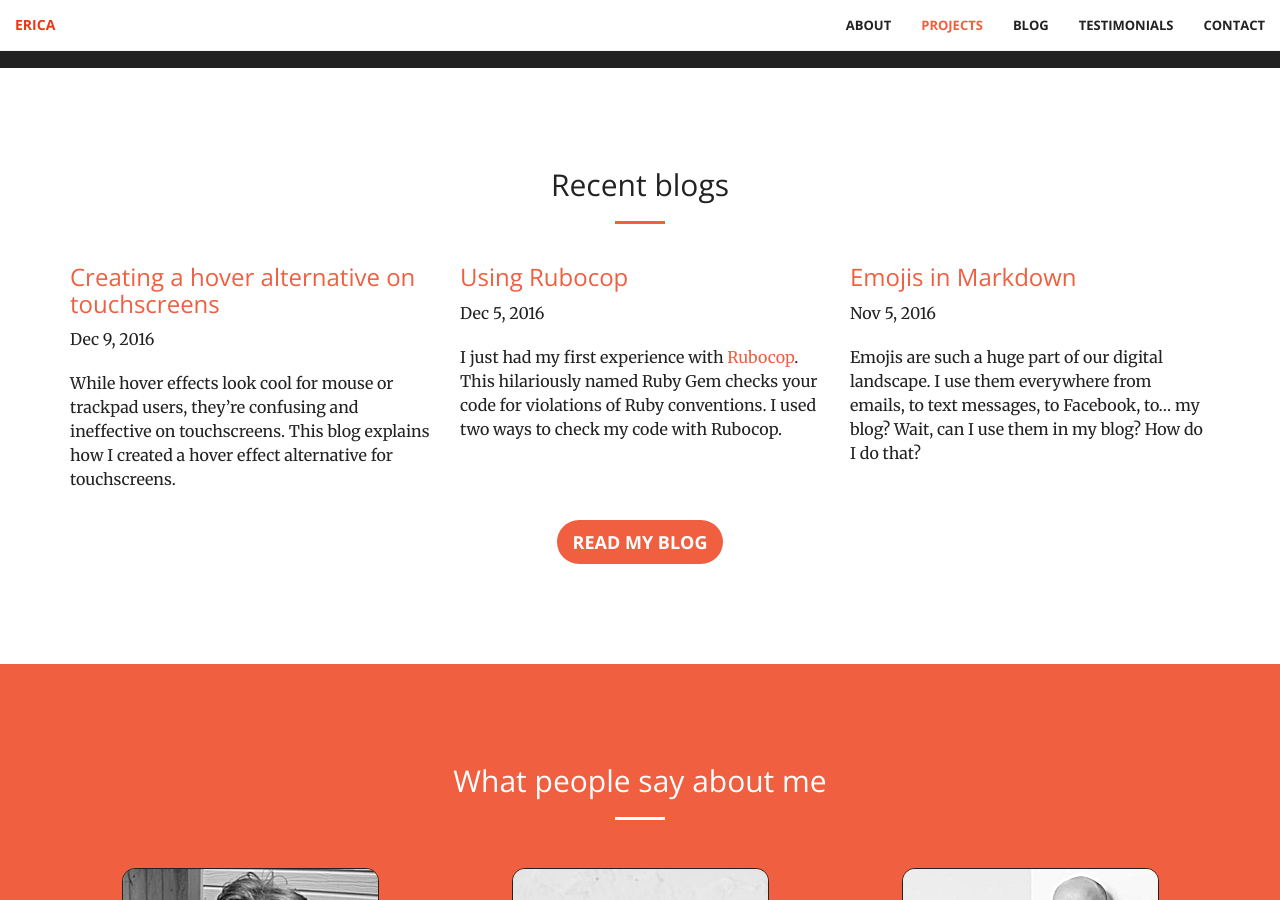
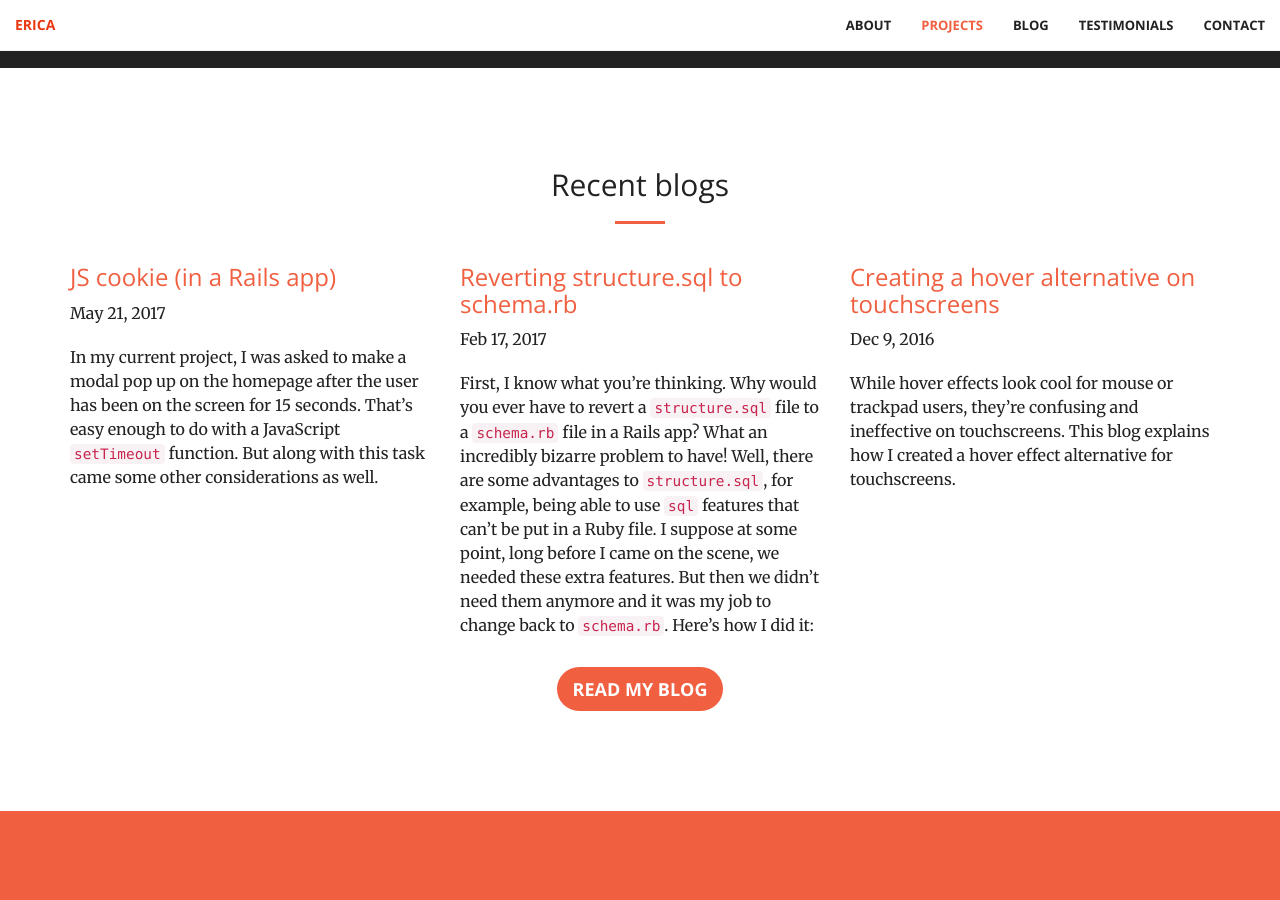
Before and after one commit to ESosa0/ericablog, a Jekyll site: the page built from index.html, in a window 1280 px wide and 900 px high, scrolled down 2403 px. Built offline with Jekyll 4.4.1, drawn with Linux system fonts in a browser that asks for light colours; some of the changed lines change nothing that is shown.

Commit message:
new blogs

```diff
--- /dev/null
+++ b/_posts/2017-02-17-structure-to-schema.md
@@ -0,0 +1,138 @@
+---
+layout: post
+title: Reverting structure.sql to schema.rb
+author: Erica Sosa
+tags: [ruby, rails, sql, database]
+excerpt:
+permalink: /blog/:title
+---
+
+First, I know what you're thinking. Why would you ever have to revert a `structure.sql` file to a `schema.rb` file in a Rails app? What an incredibly bizarre problem to have! Well, there are some advantages to `structure.sql`, for example, being able to use `sql` features that can't be put in a Ruby file. I suppose at some point, long before I came on the scene, we needed these extra features. But then we didn't need them anymore and it was my job to change back to `schema.rb`. Here's how I did it:
+
+Since this is such a rare problem, there aren't many resources on this particular topic. I thought my findings might be useful in the unlikely event of someone having to deal with this same problem.
+
+The thing is, you can't just run a command to convert `structure.sql` to `schema.rb`. I mean, maybe you could if you were really super lucky and nothing broke, but that wasn't the case for me. The most important thing in my case was cleaning up the database, unifying the data structure inside the `structure.sql`, and getting the data in a Rails-friendly format before making "the big change".
+
+## Lots of empty strings
+
+There were lots of empty strings inside the database. This is not a good scene. First task: make empty strings null. I wrote a rake task to get the job done.
+
+Tip: Before you run this rake task, decide if you want to run it on all models and columns. You can skip a model/column using something like this `next if model.name == "MyModel"`
+
+Also, don't forget to run this on production once deployed.
+
+{% highlight ruby linenos %}
+namespace :db do
+  desc "Replace empty strings with null"
+  task replace_empty_strings: :environment do
+    Rails.application.eager_load!
+    ActiveRecord::Base.descendants.each do |model|
+      puts "working on #{model.name}"
+      model.columns.each do |column|
+        if column.type == :string
+          puts "replacing values in #{column.name}"
+          model.where(column.name => '').update_all(column.name => nil)
+        end
+      end
+    end
+  end
+{% endhighlight %}
+
+## Remove custom column triggers
+
+Rails manages `updated_at` and `created_at` and the default for these columns should be `nil`. In this case, there was another application that was using the database and inserting new records. That application was using triggers in the database to set the `created_at` and `updated_at`. But because we were no longer using this second application, and the Rails app was going to manage the DB again, I had to set the column defaults back to `nil`, letting Rails handle these columns.
+
+{% highlight ruby linenos %}
+  class RemoveDefaultsFromTimestampColumns < ActiveRecord::Migration
+    def change
+      tables = ActiveRecord::Base.connection.tables
+      tables.each do |table|
+        if ActiveRecord::Base.connection.column_exists?(table, :created_at)
+          change_column_default(table, :created_at, nil)
+        end
+        if ActiveRecord::Base.connection.column_exists?(table, :updated_at)
+          change_column_default(table, :updated_at, nil)
+        end
+      end
+    end
+  end
+{% endhighlight %}
+
+## Change all character sets to be the same
+
+There was a mix of different collations in the DB and this can cause problems. The database had `utf8_general_ci`, `utf8mb4_unicode_ci`, and `latin1_swedish_ci`. I wanted them to all be the same, so I chose `utf8mb4_unicode_ci`.
+
+I based this migration off of [this](https://gist.github.com/tjh/1711329). In my case, I had three types of `column.sql_type`, so I had to run cases for `VARCHAR`, `CHAR`, and `ENUM`. I know this is a big messy thing with lots of repeated code, but it was a one-time migration just to get the job done and I didn't want to waste time refactoring. In retrospect, I should have done this *after* the next step (you'll see why if you make it that far), which would have prevented the need to run this on `CHAR`s and `ENUM`s.
+
+{% highlight ruby linenos %}
+  class MigrateToUtf8mb4 < ActiveRecord::Migration
+
+    def db
+      ActiveRecord::Base.connection
+    end
+
+    def up
+      execute "ALTER DATABASE `#{db.current_database}` CHARACTER SET utf8mb4;"
+      db.tables.each do |table|
+        next if %w(ar_internal_metadata schema_migrations).include?(table)
+        execute "ALTER TABLE `#{table}` CHARACTER SET = utf8mb4;"
+        db.columns(table).each do |column|
+          case column.sql_type
+            when  /([a-z]*)text/i
+              execute "ALTER TABLE `#{table}` CHANGE `#{column.name}` `#{column.name}` #{$1.upcase}TEXT CHARACTER SET utf8mb4 COLLATE utf8mb4_unicode_ci;"
+            when /varchar\(([0-9]+)\)/i
+              indexed_column = db.indexes(table).any? { |index| index.columns.include?(column.name) }
+              sql_type  = (indexed_column && $1.to_i > 191) ? 'VARCHAR(191)' : column.sql_type.upcase
+              default   = (column.default.blank?) ? '' : "DEFAULT '#{column.default}'"
+              null      = (column.null) ? '' : 'NOT NULL'
+              execute "ALTER TABLE `#{table}` CHANGE `#{column.name}` `#{column.name}` #{sql_type} CHARACTER SET utf8mb4 COLLATE utf8mb4_unicode_ci #{default} #{null};"
+            when /char\(([0-9]+)\)/i
+              indexed_column = db.indexes(table).any? { |index| index.columns.include?(column.name) }
+              sql_type  = (indexed_column && $1.to_i > 191) ? 'CHAR(191)' : column.sql_type.upcase
+              default   = (column.default.blank?) ? '' : "DEFAULT '#{column.default}'"
+              null      = (column.null) ? '' : 'NOT NULL'
+              execute "ALTER TABLE `#{table}` CHANGE `#{column.name}` `#{column.name}` #{sql_type} CHARACTER SET utf8mb4 COLLATE utf8mb4_unicode_ci #{default} #{null};"
+            when /enum\((.+)\)/i
+              sql_type  = column.sql_type
+              default   = (column.default.blank?) ? '' : "DEFAULT '#{column.default}'"
+              null      = (column.null) ? '' : 'NOT NULL'
+              execute "ALTER TABLE `#{table}` CHANGE `#{column.name}` `#{column.name}` #{sql_type} CHARACTER SET utf8mb4 COLLATE utf8mb4_unicode_ci #{default} #{null};"
+          end
+        end
+      end
+    end
+  end
+
+{% endhighlight %}
+
+## Change CHARS and ENUMS to VARCHARS
+
+There were two column types that don't play nice in Rails: `CHAR` and `ENUM`. In order to revert to `schema.rb`, we needed Rails-friendly column types. Therefore, I decided to change these all to `VARCHAR`.
+
+Here are the migrations to do this:
+
+{% highlight ruby linenos %}
+
+class ChangeCharColsToVarcharCols < ActiveRecord::Migration
+  def up
+    execute "ALTER TABLE `my_table` CHANGE `my_column` `my_column` VARCHAR( 191 )"
+  end
+end
+
+class ChangeEnumColsToVarcharCols < ActiveRecord::Migration
+  def up
+    execute "ALTER TABLE `my_table` CHANGE `my_column` `my_column` VARCHAR( 191 )"
+  end
+end
+
+{% endhighlight %}
+
+## Can we revert the damn thing already?
+
+Once everything was in good shape, I got to run that one little line that finally reverts the `structure.sql` to `schema.rb`. Are you ready for it?
+
+`rake db:schema:dump`
+
+That magic line! It generates a new schema based on what's actually in the database. But, as you can see, your database needs to be in good shape before running this task.
+
+Thanks for reading and may you be blessed with a healthy database and beautiful schema.rb so that you may never suffer the hardships described above. :wink:
--- /dev/null
+++ b/_posts/2017-05-21-js-cookie.md
@@ -0,0 +1,52 @@
+---
+layout: post
+title: JS cookie (in a Rails app)
+author: Erica Sosa
+tags: [javascript, rails]
+excerpt:
+permalink: /blog/:title
+---
+
+In my current project, I was asked to make a modal pop up on the homepage after the user has been on the screen for 15 seconds. That’s easy enough to do with a JavaScript `setTimeout` function. But along with this task came some other considerations as well.
+
+This modal happens to live in the layout file, and thus can be seen on any page in the entire application.  It was being triggered by a button that also lives on every page. The client wanted the modal to be more prominent, which is why we needed it to pop up automatically after 15 seconds. However, it clearly shouldn’t pop up every time the user visits a new page, that would be the most annoying thing ever. So, how could I make the modal pop up the first time the user visits a page, but never again (or again after a specified amount of time)? Well, it’s cookie time!
+
+I decided to set a cookie that would expire after one day, so that the user would only see the modal again after one day had passed.
+
+## Here’s how the cookie works:
+
+1. User visits the site
+2. After 15 seconds, the modal pops up
+3. Cookie is set on that modal
+4. On page reload, a JS function looks for the cookie. If the cookie is there, no modal. If cookie is not there, modal.
+5. After one day cookie expires. User visits the site again… modal!
+
+## Here’s how I did it (in a Rails app):
+
+- Use [js-cookie](https://github.com/js-cookie/js-cookie "js-cookie"), a JavaScript plugin.
+- Download the script file and save it in vendor/assets/javascripts
+- Require the file in `application.js` using `//= require js.cookie`
+    - Tip: Require it higher up. 3rd party includes should go higher in case they’re needed in other files (which will be lower).
+- Use this function in your JavaScript file:
+{% highlight javascript linenos %}
+$(document).ready(function(){
+  if (Cookies.get('myModal') !== 'true') {
+    setTimeout(function(){
+      $('#myModal').modal('show');
+      Cookies.set('myModal', 'true', { expires: 1 });
+    }, 15000);
+  }
+});
+{% endhighlight %}
+
+## A couple things are worth mentioning here:
+
+- On line 5, where the cookie is set, the first parameter is the name of the modal, and the second is the value. That value can only be a string, not a boolean. It’s a little annoying, but it is what it is.
+- Look up at line 2, where the function checks the value of the cookie. If the value were a boolean, it could be written more clearly (false), but it’s a string and we have to live with that. So if the value is anything but the string ‘true’, the modal shows.
+- On line 5 again, you can set the number of days after which the cookie expires. In this case, it’s one day.
+
+As explained above, once the window loads, this JS function checks to see if the modal has a cookie. If there’s no cookie, the modal pops up after 15 seconds, then sets a cookie. This way, the modal will pop up only if it has not been shown before (e.g. only the first time visitor will see the modal).
+
+So that’s how I used the cookie to show and not show the modal. Thanks for reading!
+
+:cookie: :cookie: :cookie: :cookie: :cookie: :cookie: :cookie: :cookie: :cookie: :cookie: :yum:
--- a/index.html
+++ b/index.html
@@ -1,6 +1,6 @@
 ---
 layout: default
-title: Home
+title: Erica Sosa | Web Developer
 permalink: /
 ---
 {% include nav.html %}
```
